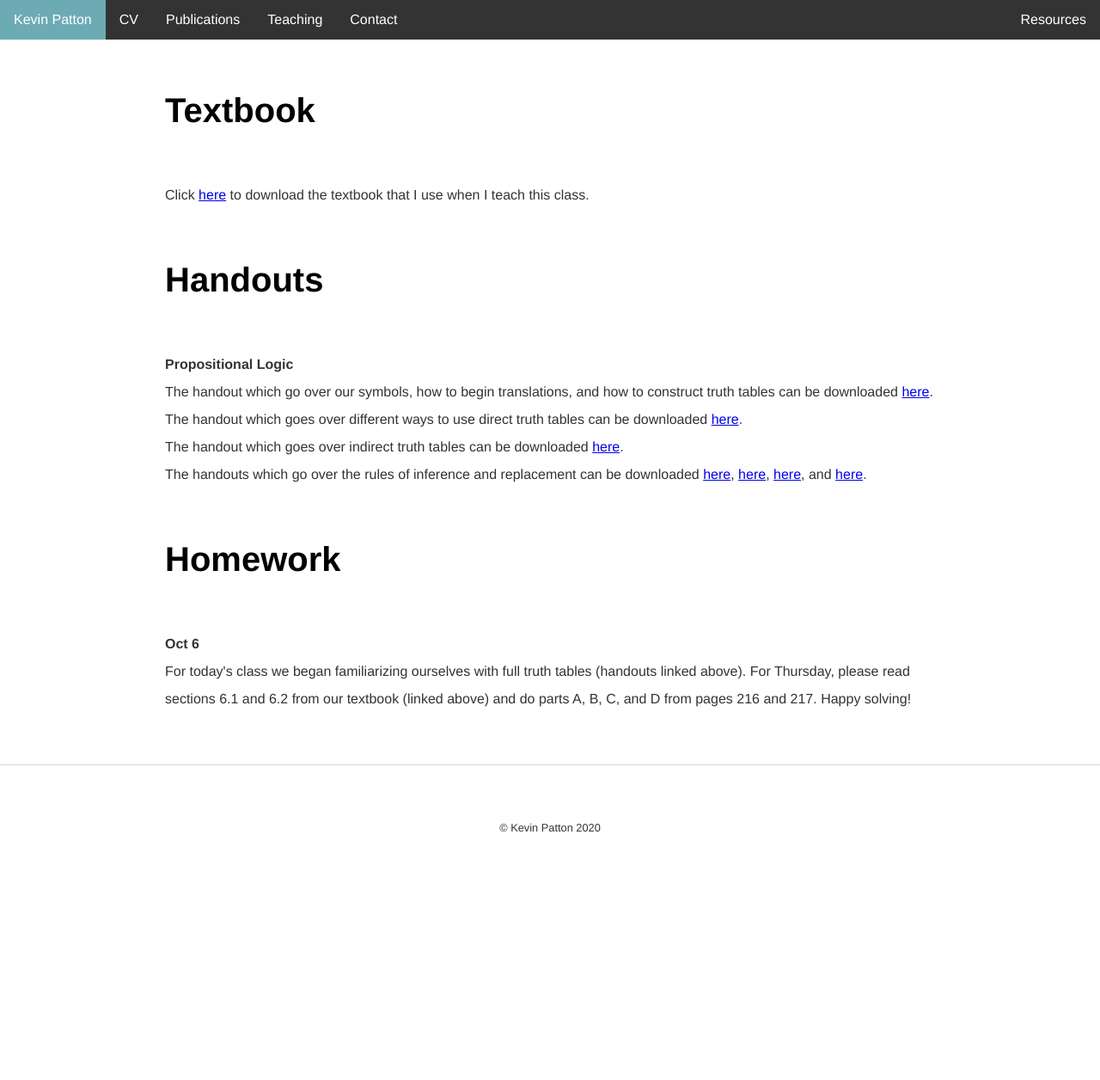
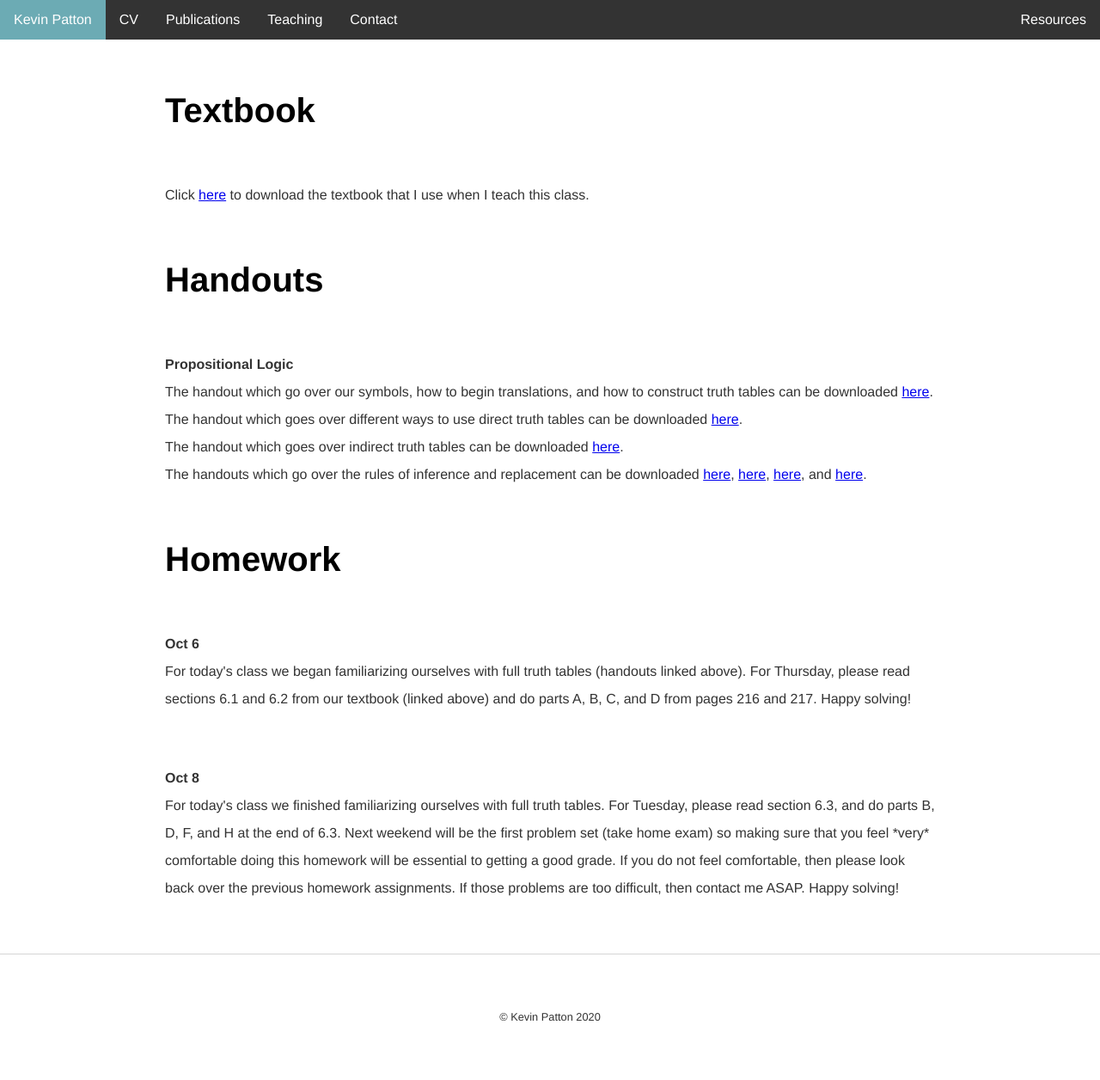
Before and after one commit to kevinjpatton/kevinjpatton.github.io, a Jekyll site: the page built from teaching/phil_1210/index.html, in a window 1280 px wide. Shown: the whole page at 86% size. Built offline with Jekyll 4.4.1, drawn with Linux system fonts in a browser that asks for light colours; Markdown is read by kramdown in place of the engine named in the settings; before the commit the page ends 1036 px from its top, so only the background shows below that.

Commit message:
Update index.html

```diff
--- a/teaching/phil_1210/index.html
+++ b/teaching/phil_1210/index.html
@@ -20,3 +20,6 @@ The handouts which go over the rules of inference and replacement can be downloa
   <h1>Homework</h1>
   <p><b>Oct 6</b><br>
 For today's class we began familiarizing ourselves with full truth tables (handouts linked above).  For Thursday, please read sections 6.1 and 6.2 from our textbook (linked above) and do parts A, B, C, and D from pages 216 and 217.  Happy solving!
+
+<p><b>Oct 8</b><br>
+For today's class we finished familiarizing ourselves with full truth tables.  For Tuesday, please read section 6.3, and do parts B, D, F, and H at the end of 6.3.  Next weekend will be the first problem set (take home exam) so making sure that you feel *very* comfortable doing this homework will be essential to getting a good grade.  If you do not feel comfortable, then please look back over the previous homework assignments.  If those problems are too difficult, then contact me ASAP.  Happy solving!
```
